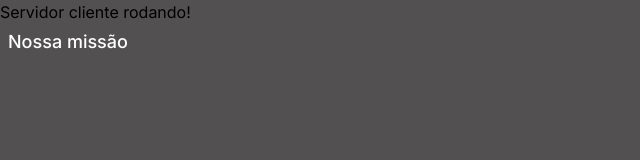
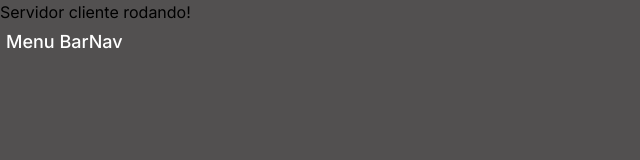
Before and after one commit to vemser/lp-fast-discovery, a Next.js app: page / in a window 1280 px wide. Shown: the top 160 px of the page, without its empty margins (0-640 px from the left). Built offline with nearby package versions, Linux system fonts and the light colour scheme.

Commit message:
ready ...link

```diff
--- a/components/atoms/default-text-menu/DefaultTextMenu.tsx
+++ b/components/atoms/default-text-menu/DefaultTextMenu.tsx
@@ -1,21 +1,23 @@
-import { ButtonHTMLAttributes } from "react";
-//import Link from "next/link";
+import { HTMLAttributes } from "react";
+import Link from "next/link";
 
-export type TextButtonProp = ButtonHTMLAttributes<HTMLButtonElement> & {
-    to: string;
+export type TextButtonProp = HTMLAttributes<HTMLDivElement> & {
+  href: string;
   children: React.ReactNode;
 };
 
 export default function DefaultTextMenu({
   children,
-    to,
+  href,
   ...rest
-}: TextButtonProp ){
-    return(
+}: TextButtonProp) {
+  return (
     <>
-        <button
+      <Link href={href}>
+        <div
           className="
-      text-white text-lg font-medium px-2 py-1
+      inline-block
+      text-white text-lg font-medium px-1.5 py-1
       hover:border hover:border-white hover:rounded-2xl
       active:text-gray-300 hover:border-gray-300 hover:rounded-2xl
       disabled:text-gray-400 disabled:cursor-not-allowed
@@ -24,8 +26,8 @@ export default function DefaultTextMenu({
           {...rest}
         >
           {children}
-
-    </button>
+        </div>
+      </Link>
     </>
-    )
+  );
 }
--- a/components/atoms/default-text-menu/exemple.tsx
+++ /dev/null
@@ -1,30 +0,0 @@
-import { ButtonHTMLAttributes } from "react";
-import Link from 'next/link';
-
-export type TextButtonProps = ButtonHTMLAttributes<HTMLAnchorElement> & {
-  href: string;
-  children: React.ReactNode;
-};
-
-export default function DefaultTextMenu({
-  children,
-  href,
-  ...rest
-}: TextButtonProps) {
-  return (
-    <Link href={href} passHref>
-      <a
-        className="
-          text-white text-lg font-medium px-2 py-1
-          hover:border hover:border-white hover:rounded-2xl
-          active:text-gray-300
-          disabled:text-gray-400 disabled:cursor-not-allowed
-          transition-all duration-300
-        "
-        {...rest}
-      >
-        {children}
-      </a>
-    </Link>
-  );
-}
--- a/pages/index.tsx
+++ b/pages/index.tsx
@@ -15,7 +15,7 @@ export default function Home() {
       <ToastContainer />
       <section className={inter.className}>
         <h1>Servidor cliente rodando!</h1>
-        <DefaultTextMenu>Nossa missão</DefaultTextMenu>
+        <DefaultTextMenu href="#">Menu BarNav</DefaultTextMenu>
       </section>
 
     </>
```
Lines whose indentation alone changed are shown as unchanged.
